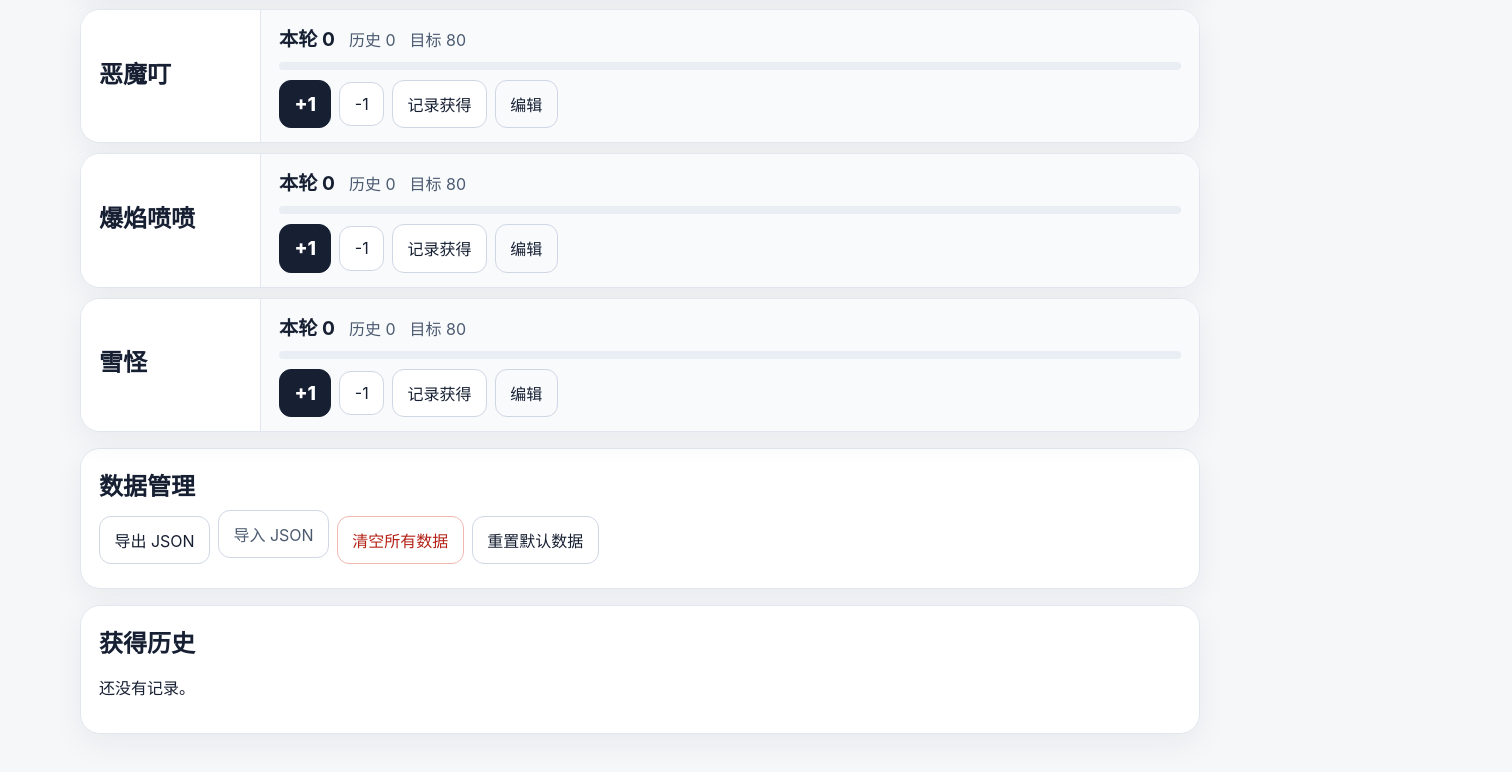
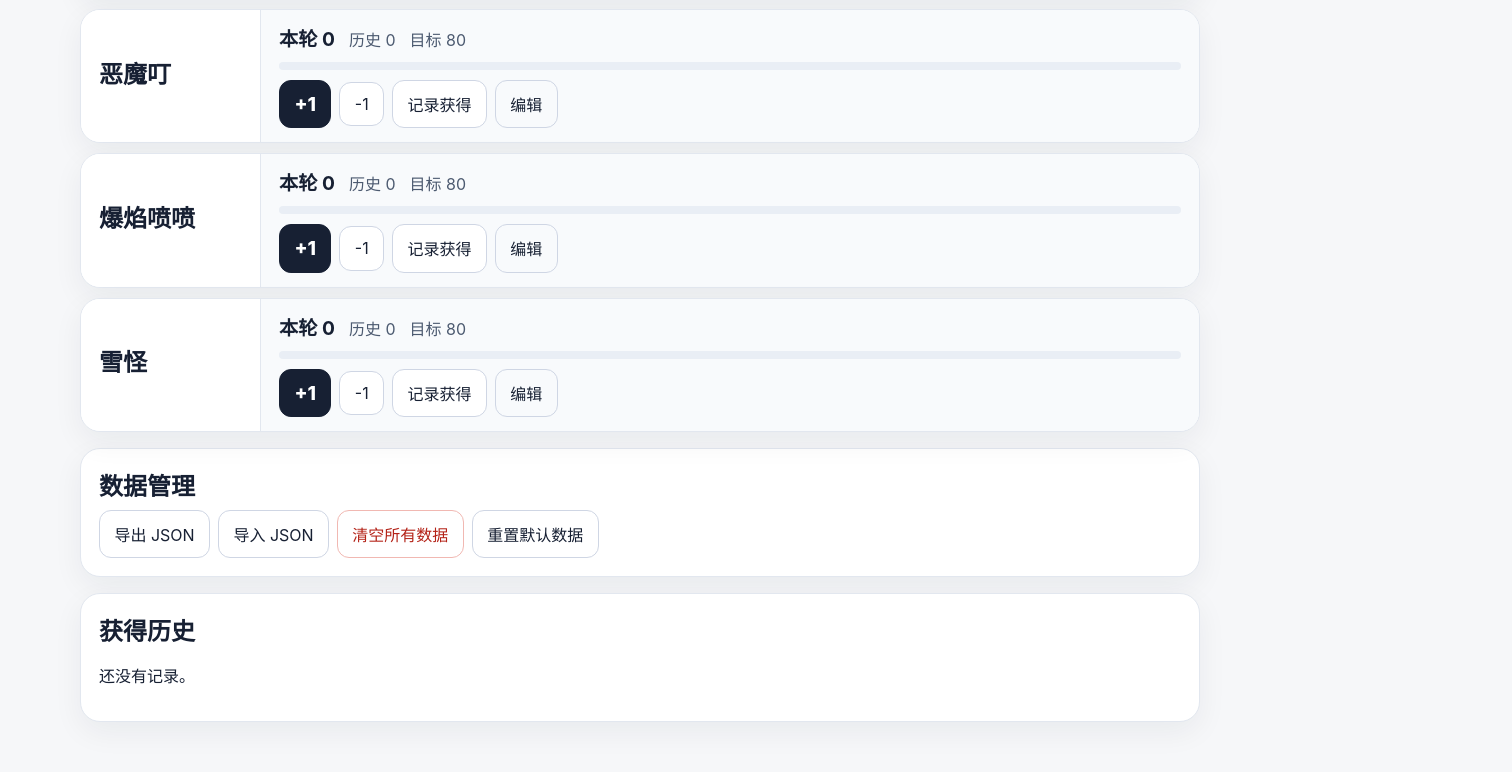
Before and after one commit to 2321Robin/count, a React (Vite) app: page / in a window 1280 px wide. Shown: the part 2485-3257 px from the top of the page, 1512 px wide, since content can reach past the window. Built offline with nearby package versions, Linux system fonts and the light colour scheme.

Commit message:
fix: align import button

```diff
--- a/src/styles.css
+++ b/src/styles.css
@@ -34,7 +34,9 @@ button:hover, .fileButton:hover { border-color: #7a8aa0; }
 .actions, .row { display: flex; flex-wrap: wrap; gap: 8px; align-items: center; }
 .panel { padding: 18px; margin: 16px 0; }
 .panel label { display: grid; gap: 6px; margin-bottom: 12px; color: #4c5a70; }
+.panel .fileButton { display: inline-flex; align-items: center; margin: 0; color: #172033; }
 .panel input, .panel textarea { width: 100%; border: 1px solid #d8deea; border-radius: 12px; padding: 0.75rem; }
+.panel .fileButton .visuallyHidden { position: absolute; width: 1px; height: 1px; padding: 0; margin: -1px; overflow: hidden; clip: rect(0 0 0 0); white-space: nowrap; border: 0; }
 .panel textarea { min-height: 88px; resize: vertical; }
 .visuallyHidden { position: absolute; width: 1px; height: 1px; padding: 0; margin: -1px; overflow: hidden; clip: rect(0 0 0 0); white-space: nowrap; border: 0; }
 .message { color: #335c0f; }
```
